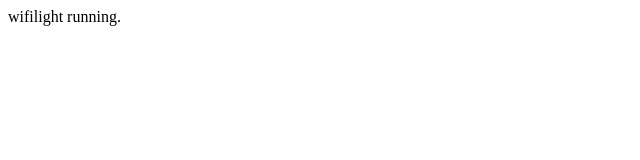
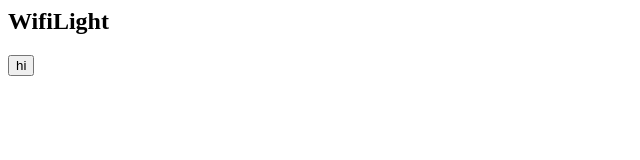
Before and after one commit to rakvat/wifi_led_controller, a plain HTML site: page priv/www/index.html in a window 1280 px wide. Shown: the whole page, without its empty margins (0-640 px from the left). Drawn offline with Linux system fonts and the light colour scheme.

```diff
--- a/priv/www/index.html
+++ b/priv/www/index.html
@@ -1,8 +1,9 @@
 <html>
 <head>
-<title>It Worked</title>
+<title>Wifilight</title>
 </head>
 <body>
-wifilight running.
+<h2>WifiLight</h2>
+<button>hi</button>
 </body>
 </html>
```
Also changed, not shown: 1 other file.
